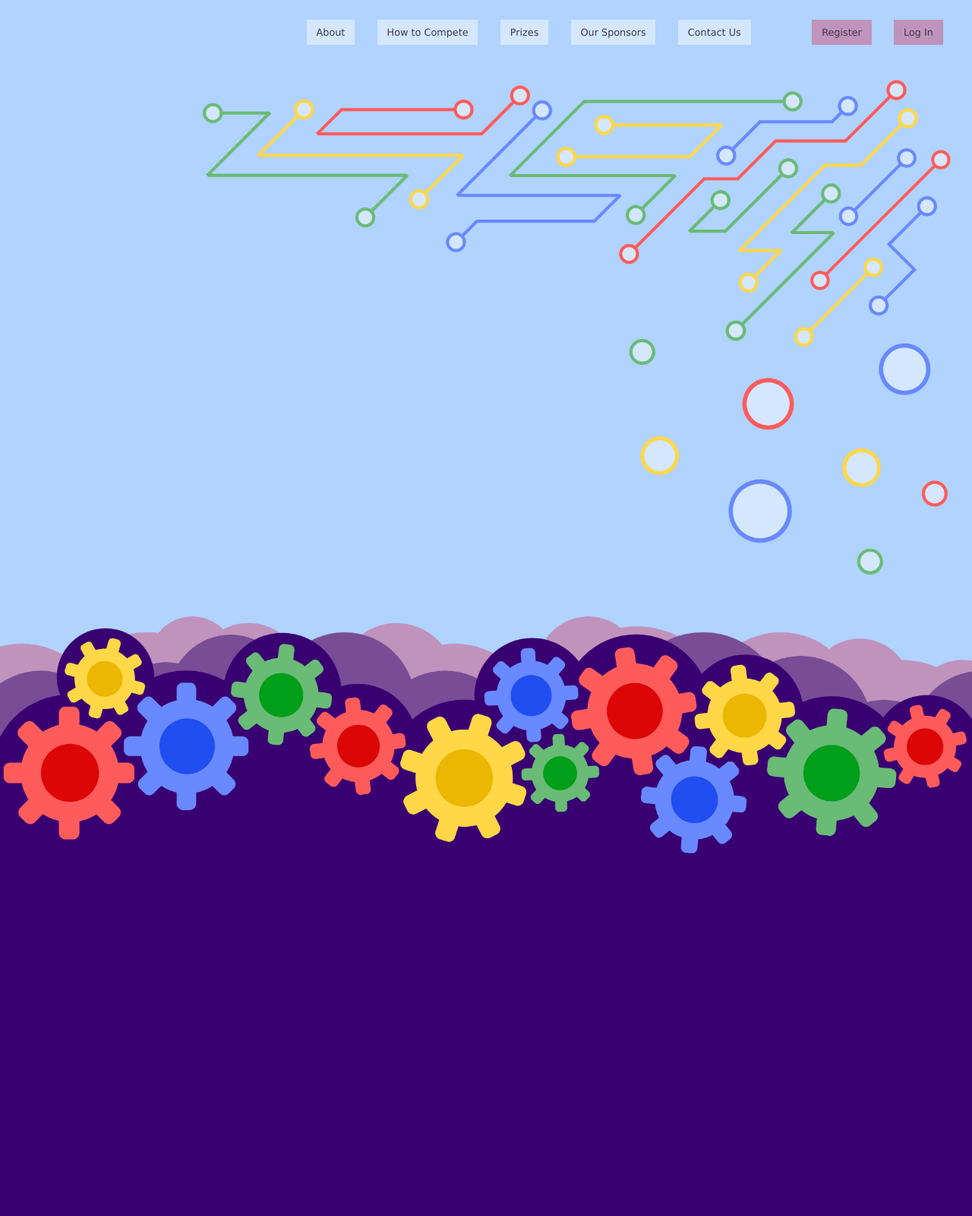
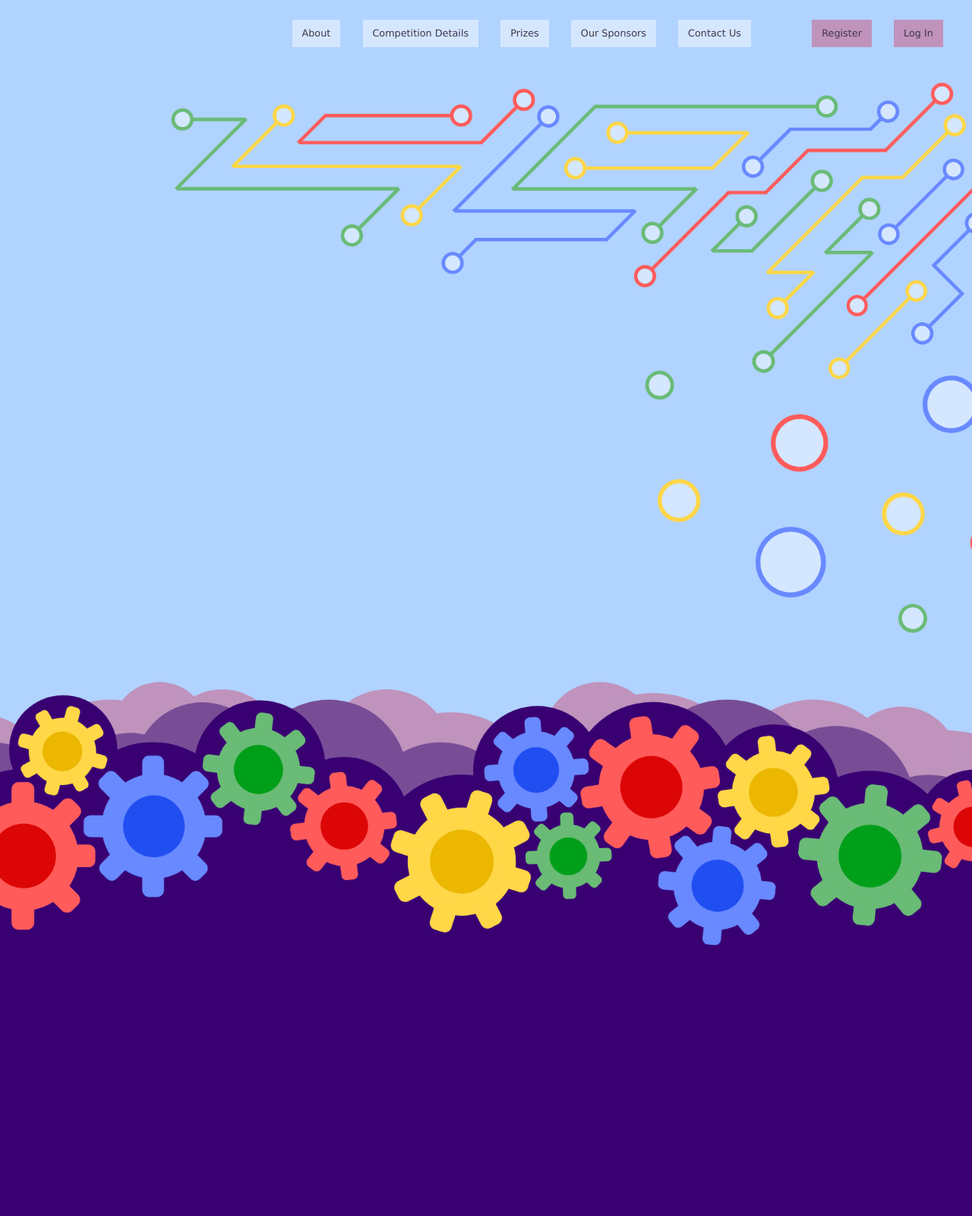
Before and after one commit to adityakeerthi/STEMComp-Website, a plain HTML site: page index.html in a window 1280 px wide. Shown: the top 1600 px of the page at 76% size. Drawn offline with nearby package versions, Linux system fonts and the light colour scheme.

Commit message:
bootstrap background

```diff
--- a/index.html
+++ b/index.html
@@ -4,6 +4,7 @@
         <meta charset="utf-8">
         <meta name="viewport" content="width=device-width initial-scale=1">
         <title>STEMComp 2020</title>
+        <link rel="stylesheet" href="https://maxcdn.bootstrapcdn.com/bootstrap/3.3.7/css/bootstrap.min.css" integrity="sha384-BVYiiSIFeK1dGmJRAkycuHAHRg32OmUcww7on3RYdg4Va+PmSTsz/K68vbdEjh4u" crossorigin="anonymous"/>
     </head>
 
     <!-- move the css to another file eventually lol -->
@@ -94,7 +95,7 @@
             animation-duration: 1s;
         }
 
-        @media (min-width: 220vh) { /*accomodate window dragged wide (horizontally)*/
+        @media (min-width: 182vh) { /*accomodate window dragged wide (horizontally)*/
             div {
                 height: 55vw;
                 width: auto;
@@ -105,36 +106,16 @@
             }
         }
 
-        /* note for future: mobile view (or just small window) will need altered text and button display!!! */
-
-        @media (min-height: 40vw) {
-            div {
-                width: 100vw;
-                height: 56vw;  /*play around with this, view might be too small but images return to exact ratio*/
-                background-position: center;
-                background-size: cover;
-                background-repeat: no-repeat;
-                background-attachment: scroll;
-            }
-        }
-
-        /* playing with media queries */
-
-        /* at this point, make mobile display (later) */
-
-        @media (max-width: 1070px) {
-
-        }
+    </style>
 
 
-    </style>
-
+<div class="fluid-container">
 
     <body>
 
         <header class="nav-bar">
             <button type="button" class="nav-button" style="margin-left:0vw">About</button>
-            <button type="button" class="nav-button">How to Compete</button>
+            <button type="button" class="nav-button">Competition Details</button>
             <button type="button" class="nav-button">Prizes</button>
             <button type="button" class="nav-button">Our Sponsors</button>
             <button type="button" class="nav-button" style="margin-right:5vw">Contact Us</button>
@@ -142,22 +123,28 @@
             <button type="button" class="login-button" style="margin-right:3vw">Log In</button>
         </header>
 
-        <div class="intro-block">
-            <header>
-            </header>
+        <div id="title" class="intro-block">
         </div>
 
-        <div class="mid-block-1">
+        <div id="video" class="mid-block-1">
         </div>
 
-        <div class="mid-block-2">
+        <div id="info" style="background-color:#390072">
         </div>
 
-        <div class="end-block">
+        <div id="prizes" class="mid-block-2">
+        </div>
+
+        <div id="sponsors" style="background-color:#b1d3ff">
+        </div>
+
+        <div id="contact" class="end-block">
         </div>
 
         <footer>
         </footer>
 
     </body>
+
+    </div>
 </html>
```
Also changed, not shown: images/5.png (added).
